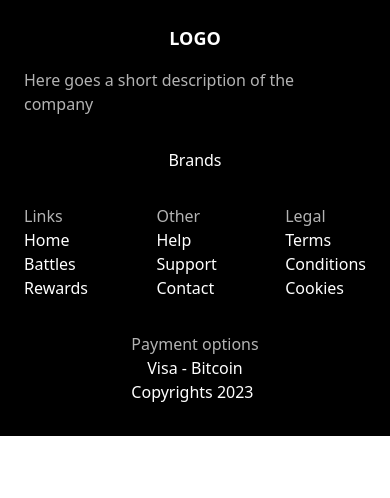
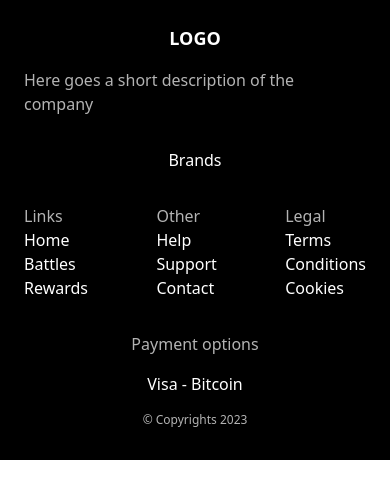
Before and after one commit to juandelacruz23/infinitro-assessment, a React (Vite) app: page / in a window 390 px wide. Shown: the top 498 px of the page. Built offline with nearby package versions, Linux system fonts and the light colour scheme.

Commit message:
Payment options alignment

```diff
--- a/src/Landing/Footer/Footer.tsx
+++ b/src/Landing/Footer/Footer.tsx
@@ -30,12 +30,12 @@ const Footer = () => {
           <li><Link>Cookies</Link></li>
         </ul>
       </nav>
-      <div>
-        <Title3 alignment="center">Payment options</Title3>
-        <div className="text-center">
+      <div className="flex flex-col items-center gap-4">
+        <Title3>Payment options</Title3>
+        <div>
           Visa - Bitcoin
         </div>
-        <p className="block md:hidden">Copyrights 2023</p>
+        <p className="md:hidden opacity-70 text-xs">© Copyrights 2023</p>
       </div>
     </div>
   );
```
